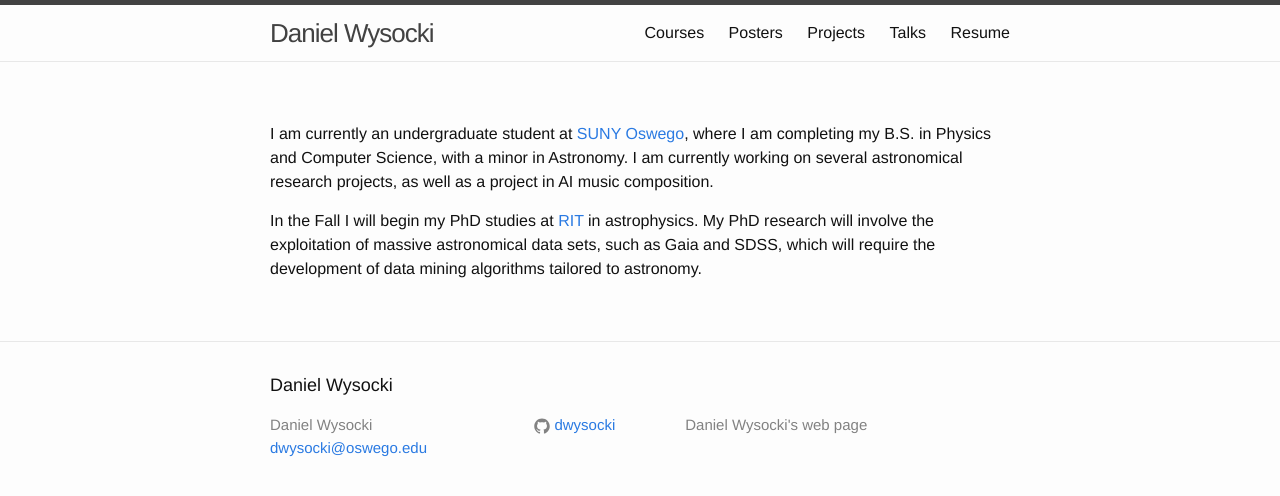
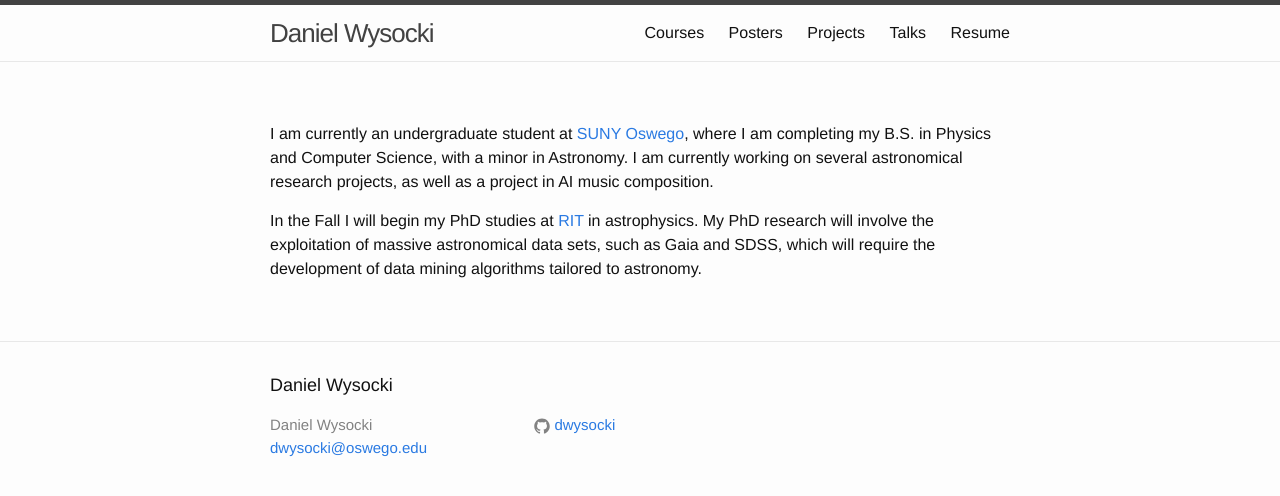
Before and after one commit to dwysocki/dwysocki.github.io, a Jekyll site: the page built from index.md, in a window 1280 px wide. Shown: the top 496 px of the page. Built offline with Jekyll 4.4.1, drawn with Linux system fonts in a browser that asks for light colours.

```diff
--- a/_config.yml
+++ b/_config.yml
@@ -1,8 +1,6 @@
 # Site settings
 title: "Daniel Wysocki"
 email: dwysocki@oswego.edu
-description: >
-  Daniel Wysocki's web page
 url: "http://dwysocki.github.io/"
 github_username: dwysocki
 
```
